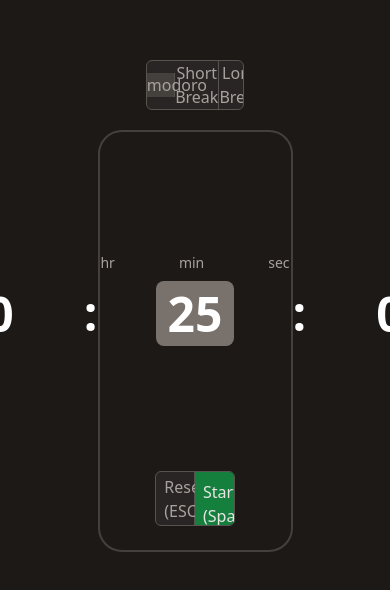
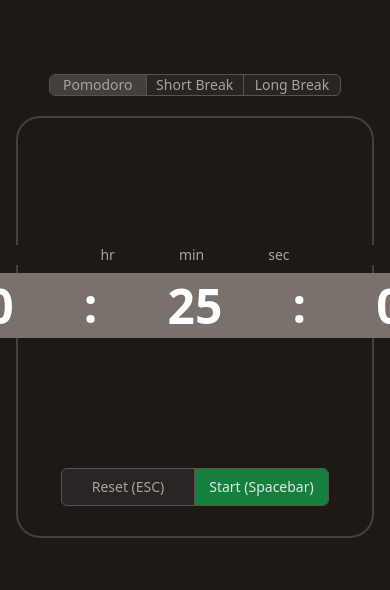
Before and after one commit to paradimes/pomodoro, a React (Vite) app in the folder client/: page / in a window 390 px wide. Shown: the part 116-706 px from the top of the page. Built offline with nearby package versions, Linux system fonts and the light colour scheme.

Commit message:
wip-5: added responsiveness

```diff
--- a/client/src/components/Pomodoro.tsx
+++ b/client/src/components/Pomodoro.tsx
@@ -185,12 +185,12 @@
 
   return (
     <div
-      className="w-1/2 h-1/2 p-4 pb-6  flex flex-col items-center justify-center
+      className=" w-11/12 sm:w-4/5 md:w-3/4 2xl:w-1/2 h-1/2 p-4 pb-6  flex flex-col items-center justify-center
          bg-stone-900 border-2 border-stone-700 rounded-3xl"
     >
       <div
         id="timer"
-        className="flex items-center justify-center mb-4 min-h-[80%]  "
+        className="flex items-center justify-center mb-4 min-h-[80%]"
       >
         {!reset && (
           <>
@@ -223,7 +223,7 @@
           </>
         )}
         {reset && (
-          <div className="absolute w-1/5 flex flex-col items-center gap-2 justify-center rounded-lg">
+          <div className=" w-full  flex flex-col items-center gap-2 justify-center rounded-lg">
             <div className="flex flex-row items-center justify-center gap-16 bg-stone-900 w-full rounded-lg text-sm text-stone-400 font-normal ">
               <span>hr</span>
               <span>min</span>
@@ -274,7 +274,7 @@
       <div
         id="button-options"
         className=" mt-[3%]
-        flex flex-row  items-center justify-center rounded-md w-1/2 bg-stone-800 border-[0.5px] border-stone-600 overflow-hidden
+        flex flex-row  items-center justify-center rounded-md text-sm text- sm:text-base  w-5/6 sm:w-4/6 md:w-3/5 lg:w-1/2 bg-stone-800 border-[0.5px] border-stone-600 overflow-hidden
         "
       >
         <button
@@ -287,7 +287,7 @@
         <button
           id="start-stop-button"
           onClick={isActive ? handlePause : handleStart}
-          className={`h-full w-1/2 text-stone-200 text-center focus:outline-none focus:border-none
+          className={` w-1/2 text-stone-200 text-center focus:outline-none focus:border-none
            p-2
           ${
             isActive
--- a/client/src/components/TimerMenu.tsx
+++ b/client/src/components/TimerMenu.tsx
@@ -43,10 +43,10 @@
   };
 
   return (
-    <div className="flex flex-row  items-center justify-center rounded-md w-1/4 bg-stone-800 border-[0.5px] border-stone-600 overflow-hidden">
+    <div className="flex flex-row  items-center justify-center rounded-md text-sm sm:text-base w-3/4 sm:w-3/5 md:w-1/2 2xl:w-1/4 bg-stone-800 border-[0.5px] border-stone-600 overflow-hidden">
       <button
         id="pomodoroMode"
-        className={`w-1/2 text-stone-400 text-center focus:bg-stone-700 hover:bg-stone-600 active:bg-stone-500
+        className={`w-1/2 h-full text-stone-400 text-center focus:bg-stone-700 hover:bg-stone-600 active:bg-stone-500
        border-r-[0.5px] border-stone-600 focus:outline-none focus:border-none ${
          pomodoroMode ? "bg-stone-700" : "bg-transparent"
        }  `}
@@ -56,7 +56,7 @@
       </button>
       <button
         id="shortBreak"
-        className={`w-1/2 text-stone-400 text-center focus:bg-stone-700 hover:bg-stone-600 active:bg-stone-500
+        className={`w-1/2 h-full text-stone-400 text-center focus:bg-stone-700 hover:bg-stone-600 active:bg-stone-500
        border-r-[0.5px] border-stone-600 focus:outline-none focus:border-none ${
          shortBreak ? "bg-stone-700" : "bg-transparent"
        }  `}
@@ -66,7 +66,7 @@
       </button>
       <button
         id="longBreak"
-        className={`w-1/2 text-stone-400 text-center focus:bg-stone-700 hover:bg-stone-600 active:bg-stone-500 focus:outline-none focus:border-none  ${
+        className={`w-1/2 h-full text-stone-400 text-center focus:bg-stone-700 hover:bg-stone-600 active:bg-stone-500 focus:outline-none focus:border-none  ${
           longBreak ? "bg-stone-700" : "bg-transparent"
         } `}
         onClick={handleLongBreakClick}
```
